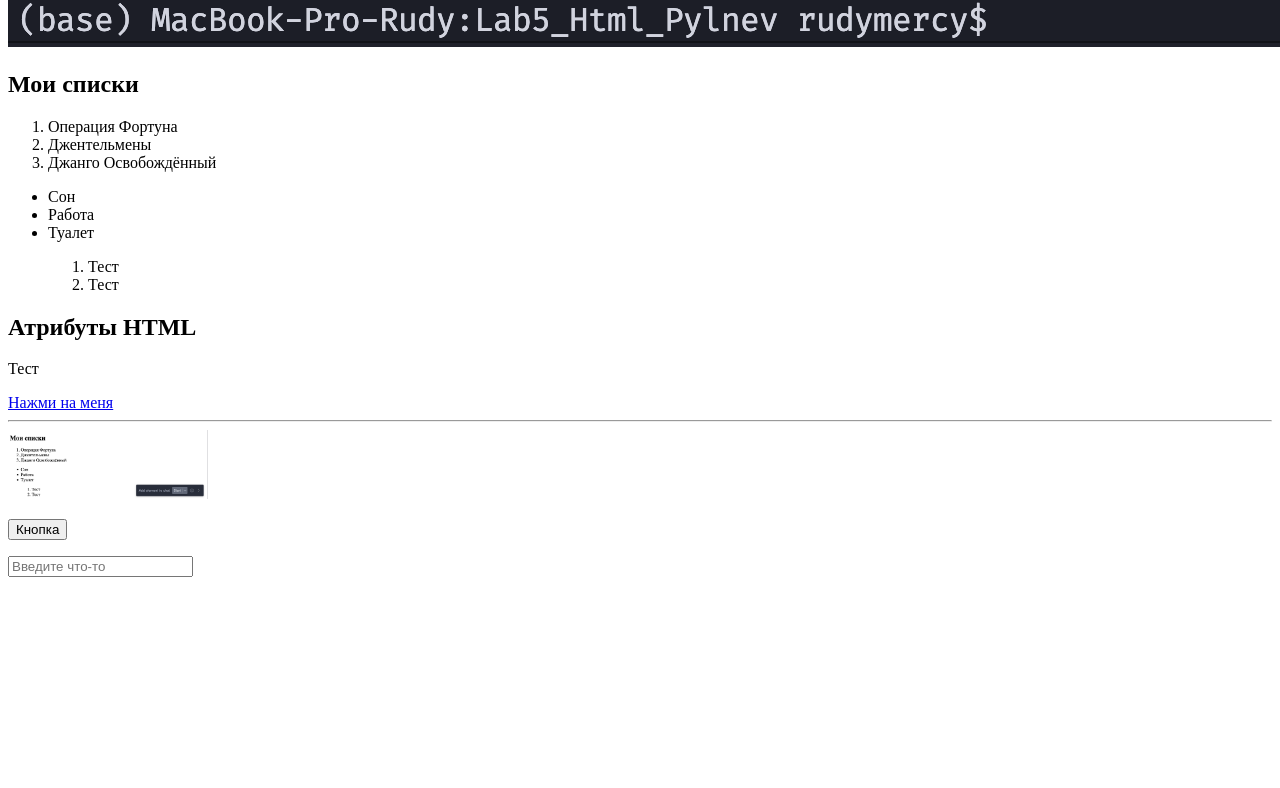
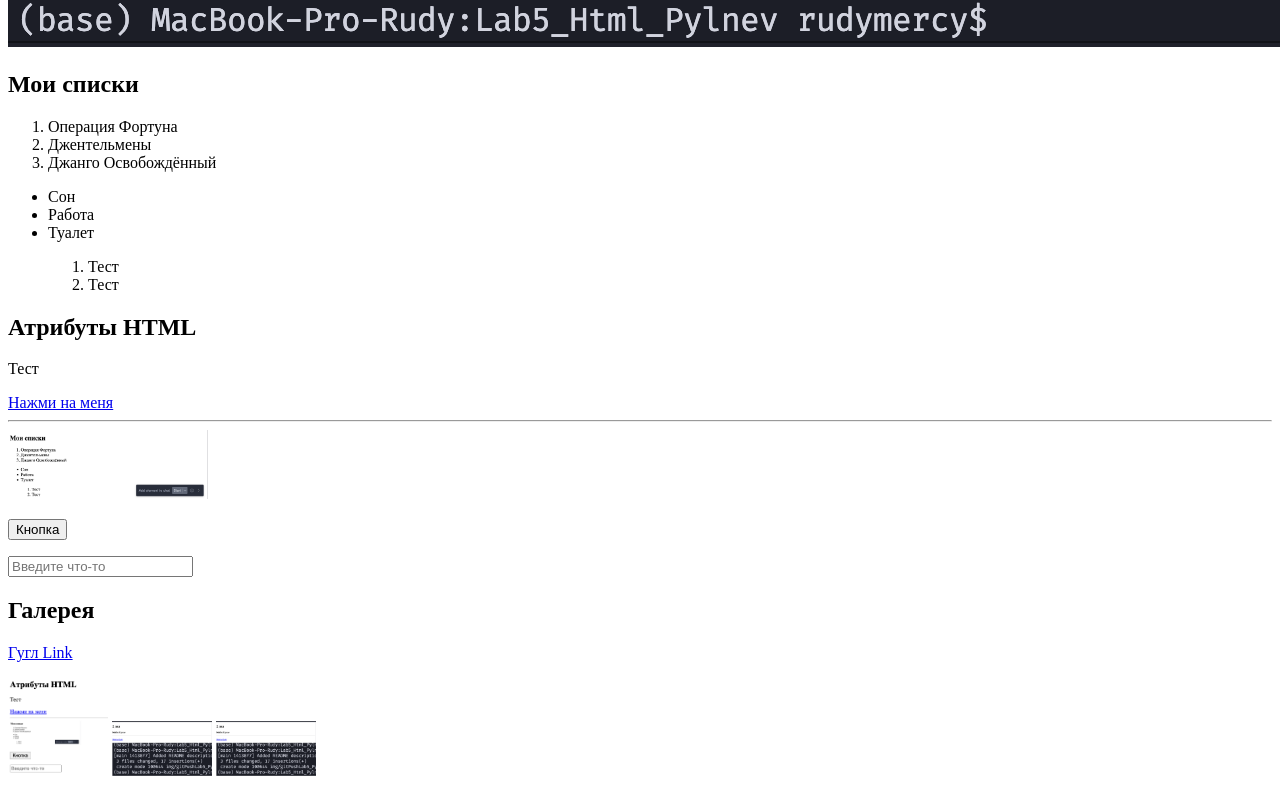
Before and after one commit to RudySource/Lab5_Html_Pylnev, a plain HTML site: page index.html in a window 1280 px wide. Shown: the part 346-1134 px from the top of the page. Before the commit the page ends 939 px from the top, so only its background shows below. Drawn offline with Linux system fonts and the light colour scheme.

Commit message:
Added image gallery and gallery screenshot

```diff
--- a/index.html
+++ b/index.html
@@ -36,5 +36,10 @@
 		<img src="img/listsLab5_Pylnev.png" alt="Текст" width="200px" />
 		<p><button title="Push-Me">Кнопка</button></p>
 		<p><input placeholder="Введите что-то" /></p>
+		<h2>Галерея</h2>
+		<p><a href="google.com">Гугл Link</a></p>
+		<img src="img/attributesLab5_Pylnev.png" width="100" />
+		<img src="img/basicTagsLab5_Pylnev.png" alt="" width="100" />
+		<img src="img/basicTagsLab5_Pylnev.png" alt="#" width="100" />
 	</body>
 </html>
```
Also changed, not shown: img/galleryLab5_Pylnev.png (added).
